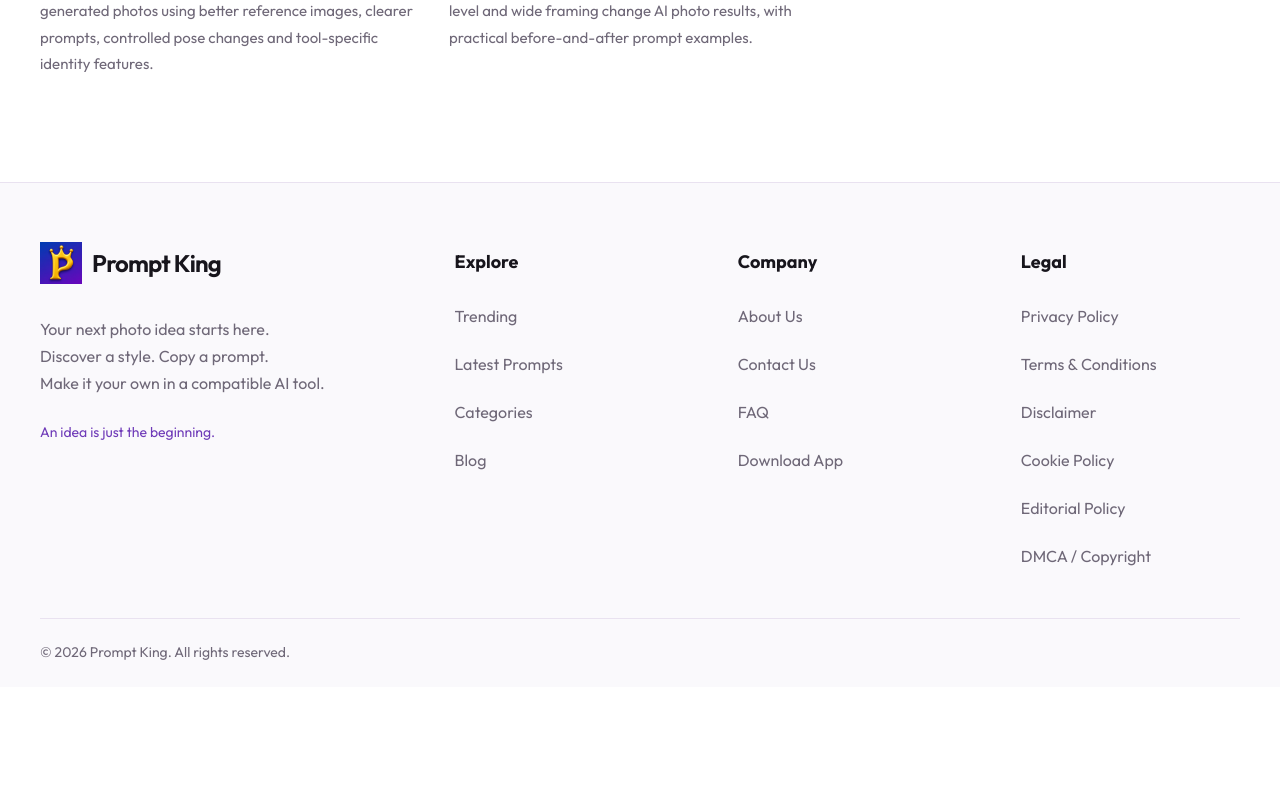
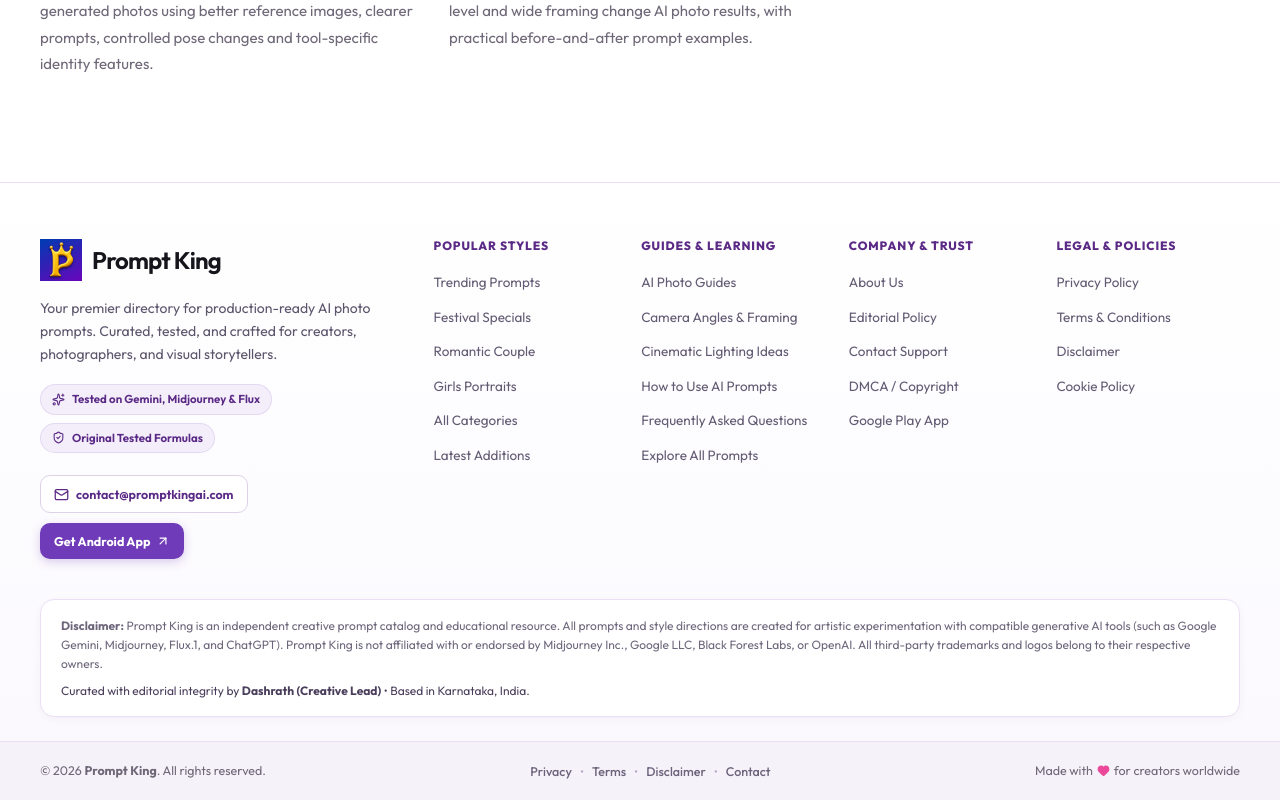
Before and after one commit to DashrathDev/promptkingai, a Next.js app: page /blog in a window 1280 px wide. Shown: the part 1061-1861 px from the top of the page. Before the commit the page ends 1748 px from the top, so only its background shows below. Built offline with nearby package versions, Linux system fonts and the light colour scheme; no server answers.

Commit message:
feat: Remove menu search button and elevate footer with modern design & E-E-A-T trust signals

```diff
--- a/app/globals.css
+++ b/app/globals.css
@@ -2478,87 +2478,286 @@ summary:focus-visible {
   }
 }
 
-/* Footer: consistent typography and 4 / 2 / 1 responsive columns. */
+/* ========================================================
+   MODERN PREMIUM FOOTER & E-E-A-T TRUST COMPLIANCE
+   ======================================================== */
 .footer {
-  border-top: 1px solid var(--border);
+  border-top: 1px solid #ebdff5;
   padding-top: 56px;
-  background: #faf9fc;
-}
+  background: linear-gradient(180deg, #ffffff 0%, #faf8fd 100%);
+  color: var(--text);
+  box-sizing: border-box;
+}
+
 .footer-grid {
   display: grid;
-  grid-template-columns: minmax(0, 1.6fr) repeat(3, minmax(0, 1fr));
-  column-gap: 64px;
-  row-gap: 48px;
+  grid-template-columns: 1.2fr 2.8fr;
+  gap: 48px;
   align-items: start;
   padding-bottom: 40px;
 }
-.footer-grid > div { min-width: 0; }
-.footer-grid p {
-  max-width: 34ch;
-  margin-top: 24px;
-  font-size: 16px;
-  line-height: 1.7;
-}
-.footer-note {
-  display: block;
-  margin-top: 24px;
-  color: var(--purple);
+
+.footer-brand-col {
+  display: flex;
+  flex-direction: column;
+  gap: 16px;
+}
+
+.footer-bio {
   font-size: 14px;
-  line-height: 1.7;
-}
-.footer h2 {
-  margin: 10px 0 20px;
-  font-size: 18px;
+  line-height: 1.65;
+  color: #5c556b;
+  margin: 0;
+  max-width: 36ch;
+}
+
+.footer-badges {
+  display: flex;
+  flex-direction: column;
+  gap: 8px;
+  margin-top: 2px;
+}
+
+.footer-badge {
+  display: inline-flex;
+  align-items: center;
+  gap: 7px;
+  font-size: 11.5px;
+  font-weight: 650;
+  color: var(--deep);
+  background: rgba(111, 59, 184, 0.07);
+  padding: 5px 11px;
+  border-radius: 9999px;
+  width: fit-content;
+  border: 1px solid rgba(111, 59, 184, 0.12);
+}
+
+.footer-contact-box {
+  display: flex;
+  flex-wrap: wrap;
+  gap: 10px;
+  margin-top: 6px;
+}
+
+.footer-email-link {
+  display: inline-flex;
+  align-items: center;
+  gap: 7px;
+  font-size: 12.5px;
+  font-weight: 650;
+  color: var(--deep);
+  background: #ffffff;
+  padding: 8px 13px;
+  border-radius: 10px;
+  border: 1px solid #ddd2e8;
+  text-decoration: none;
+  transition: all 0.2s ease;
+}
+
+.footer-email-link:hover {
+  background: var(--wash);
+  border-color: var(--purple);
+  color: var(--purple);
+  transform: translateY(-1px);
+}
+
+.footer-app-cta {
+  display: inline-flex;
+  align-items: center;
+  gap: 6px;
+  font-size: 12.5px;
   font-weight: 700;
+  color: #ffffff;
+  background: var(--purple);
+  padding: 8px 14px;
+  border-radius: 10px;
+  text-decoration: none;
+  box-shadow: 0 3px 10px rgba(111, 59, 184, 0.25);
+  transition: all 0.2s ease;
+}
+
+.footer-app-cta:hover {
+  background: var(--deep);
+  transform: translateY(-1px);
+  box-shadow: 0 5px 14px rgba(111, 59, 184, 0.35);
+}
+
+.footer-nav-columns {
+  display: grid;
+  grid-template-columns: repeat(4, 1fr);
+  gap: 24px;
+}
+
+.footer-col {
+  min-width: 0;
+}
+
+.footer-heading {
+  margin: 0 0 16px;
+  font-size: 12px;
+  font-weight: 800;
+  letter-spacing: 0.9px;
+  text-transform: uppercase;
+  color: var(--deep);
+}
+
+.footer-links {
+  list-style: none;
+  padding: 0;
+  margin: 0;
+  display: flex;
+  flex-direction: column;
+  gap: 9px;
+}
+
+.footer-links li a {
+  display: inline-block;
+  font-size: 13.5px;
+  color: #635b73;
+  text-decoration: none;
+  transition: all 0.18s ease;
   line-height: 1.4;
-  letter-spacing: 0;
-}
-.footer ul { list-style: none; padding: 0; margin: 0; }
-.footer li { margin: 0 0 4px; color: var(--muted); }
-.footer li:last-child { margin-bottom: 0; }
-.footer li a {
-  display: flex;
-  align-items: center;
-  min-height: 44px;
-  padding: 6px 0;
-  font-size: 16px;
+}
+
+.footer-links li a:hover {
+  color: var(--purple);
+  transform: translateX(3px);
+}
+
+/* Compliance & E-E-A-T Disclaimer Banner */
+.footer-disclaimer-wrap {
+  padding-bottom: 24px;
+}
+
+.footer-disclaimer-card {
+  background: #ffffff;
+  border: 1px solid #ebdff5;
+  border-radius: 14px;
+  padding: 16px 20px;
+  display: flex;
+  flex-direction: column;
+  gap: 8px;
+  box-shadow: 0 2px 8px rgba(74, 30, 109, 0.04);
+}
+
+.footer-disclaimer-text {
+  font-size: 12px;
+  line-height: 1.6;
+  color: #6e677c;
+  margin: 0;
+}
+
+.footer-author-text {
+  font-size: 12px;
   line-height: 1.5;
-  overflow-wrap: anywhere;
-  border-radius: 6px;
-}
-.footer .brand { min-height: 48px; }
-.footer li a:hover { color: var(--purple); background: var(--wash); }
+  color: #4a3e5c;
+  margin: 0;
+}
+
+/* Bottom Bar */
+.footer-bottom-wrap {
+  border-top: 1px solid #ebdff5;
+  background: #f5f2f9;
+}
+
 .footer-bottom {
   display: flex;
+  align-items: center;
   justify-content: space-between;
-  align-items: flex-start;
   flex-wrap: wrap;
-  gap: 16px 32px;
-  border-top: 1px solid var(--border);
-  padding-block: 22px;
-  color: var(--muted);
-  font-size: 14px;
-  line-height: 1.7;
-}
-@media (max-width: 1023px) {
-  .footer { padding-top: 56px; }
+  gap: 14px;
+  padding-block: 18px;
+  font-size: 12.5px;
+  color: #6b637b;
+}
+
+.footer-copyright {
+  margin: 0;
+}
+
+.footer-legal-quick {
+  display: flex;
+  align-items: center;
+  gap: 8px;
+}
+
+.footer-legal-quick a {
+  color: #6b637b;
+  text-decoration: none;
+  font-weight: 500;
+  transition: color 0.18s ease;
+}
+
+.footer-legal-quick a:hover {
+  color: var(--purple);
+}
+
+.footer-dot {
+  color: #b5a9c4;
+}
+
+.footer-love {
+  display: inline-flex;
+  align-items: center;
+  gap: 4px;
+  margin: 0;
+}
+
+.heart-icon {
+  color: #ec4899;
+  fill: #ec4899;
+}
+
+/* Responsive adjustments */
+@media (max-width: 1024px) {
   .footer-grid {
-    grid-template-columns: repeat(2, minmax(0, 1fr));
-    column-gap: 48px;
-    row-gap: 44px;
-    padding-bottom: 40px;
-  }
-}
+    grid-template-columns: 1fr;
+    gap: 36px;
+  }
+  .footer-bio {
+    max-width: 100%;
+  }
+  .footer-nav-columns {
+    grid-template-columns: repeat(2, 1fr);
+    gap: 32px 24px;
+  }
+}
+
 @media (max-width: 639px) {
-  .footer { padding-top: 48px; }
+  .footer {
+    padding-top: 40px;
+  }
   .footer-grid {
-    grid-template-columns: minmax(0, 1fr);
-    gap: 36px;
-    padding-bottom: 40px;
-  }
-  .footer h2 { margin-bottom: 16px; }
-  .footer li a { font-size: 16px; }
-  .footer-bottom { flex-direction: column; gap: 12px; padding-block: 22px; }
+    gap: 28px;
+    padding-bottom: 28px;
+  }
+  .footer-nav-columns {
+    grid-template-columns: repeat(2, 1fr);
+    gap: 24px 14px;
+  }
+  .footer-heading {
+    font-size: 11.5px;
+    margin-bottom: 11px;
+  }
+  .footer-links li a {
+    font-size: 13px;
+  }
+  .footer-disclaimer-card {
+    padding: 14px 16px;
+  }
+  .footer-disclaimer-text,
+  .footer-author-text {
+    font-size: 11.5px;
+  }
+  .footer-bottom {
+    flex-direction: column;
+    align-items: flex-start;
+    gap: 10px;
+    padding-block: 16px;
+  }
+  .footer-legal-quick {
+    flex-wrap: wrap;
+  }
 }
 
 .pagination {
--- a/components/Footer.js
+++ b/components/Footer.js
@@ -1,60 +1,139 @@
 import Link from "next/link";
 import Brand from "./Brand";
 import { PLAY_STORE_URL } from "@/lib/site";
-const groups = {
-  Explore: [
-    ["Trending", "/category/trending"],
-    ["Latest Prompts", "/latest"],
-    ["Categories", "/categories"],
-    ["Blog", "/blog"],
+import { Mail, Sparkles, ArrowUpRight, ShieldCheck, Heart } from "lucide-react";
+
+const footerSections = [
+  {
+    title: "Popular Styles",
+    links: [
+      ["Trending Prompts", "/category/trending"],
+      ["Festival Specials", "/category/festival"],
+      ["Romantic Couple", "/category/couple"],
+      ["Girls Portraits", "/category/girls"],
+      ["All Categories", "/categories"],
+      ["Latest Additions", "/latest"],
     ],
-  Company: [
+  },
+  {
+    title: "Guides & Learning",
+    links: [
+      ["AI Photo Guides", "/blog"],
+      ["Camera Angles & Framing", "/blog/ai-photo-prompt-camera-angles-framing"],
+      ["Cinematic Lighting Ideas", "/blog/cinematic-portrait-prompt-ideas"],
+      ["How to Use AI Prompts", "/blog/how-to-use-ai-photo-prompts"],
+      ["Frequently Asked Questions", "/faq"],
+      ["Explore All Prompts", "/explore"],
+    ],
+  },
+  {
+    title: "Company & Trust",
+    links: [
       ["About Us", "/about"],
-    ["Contact Us", "/contact"],
-    ["FAQ", "/faq"],
-    ["Download App", PLAY_STORE_URL],
+      ["Editorial Policy", "/editorial-policy"],
+      ["Contact Support", "/contact"],
+      ["DMCA / Copyright", "/dmca"],
+      ["Google Play App", PLAY_STORE_URL],
     ],
-  Legal: [
+  },
+  {
+    title: "Legal & Policies",
+    links: [
       ["Privacy Policy", "/privacy-policy"],
       ["Terms & Conditions", "/terms"],
       ["Disclaimer", "/disclaimer"],
       ["Cookie Policy", "/cookie-policy"],
-    ["Editorial Policy", "/editorial-policy"],
-    ["DMCA / Copyright", "/dmca"],
     ],
-};
+  },
+];
+
 export default function Footer() {
   return (
     <footer className="footer">
+      {/* Main Grid */}
       <div className="container footer-grid">
-        <div>
+        {/* Brand & Mission Column */}
+        <div className="footer-brand-col">
           <Brand />
-          <p>
-            Your next photo idea starts here.
-            <br />
-            Discover a style. Copy a prompt.
-            <br />
-            Make it your own in a compatible AI tool.
+          <p className="footer-bio">
+            Your premier directory for production-ready AI photo prompts.
+            Curated, tested, and crafted for creators, photographers, and visual storytellers.
           </p>
-          <span className="footer-note">An idea is just the beginning.</span>
+
+          <div className="footer-badges">
+            <span className="footer-badge">
+              <Sparkles size={13} /> Tested on Gemini, Midjourney & Flux
+            </span>
+            <span className="footer-badge">
+              <ShieldCheck size={13} /> Original Tested Formulas
+            </span>
           </div>
-        {Object.entries(groups).map(([name, links]) => (
-          <div key={name}>
-            <h2>{name}</h2>
-            <ul>
-              {links.map(([title, url]) => (
+
+          <div className="footer-contact-box">
+            <a href="mailto:contact@promptkingai.com" className="footer-email-link">
+              <Mail size={15} />
+              <span>contact@promptkingai.com</span>
+            </a>
+            <a href={PLAY_STORE_URL} className="footer-app-cta" target="_blank" rel="noopener noreferrer">
+              <span>Get Android App</span>
+              <ArrowUpRight size={14} />
+            </a>
+          </div>
+        </div>
+
+        {/* Links Columns */}
+        <div className="footer-nav-columns">
+          {footerSections.map((section) => (
+            <div key={section.title} className="footer-col">
+              <h3 className="footer-heading">{section.title}</h3>
+              <ul className="footer-links">
+                {section.links.map(([title, url]) => (
                   <li key={title}>
-                  <Link href={url}>{title}</Link>
+                    <Link
+                      href={url}
+                      {...(url.startsWith("http") ? { target: "_blank", rel: "noopener noreferrer" } : {})}
+                    >
+                      {title}
+                    </Link>
                   </li>
                 ))}
               </ul>
             </div>
           ))}
         </div>
+      </div>
+
+      {/* Compliance & E-E-A-T Disclaimer Banner */}
+      <div className="container footer-disclaimer-wrap">
+        <div className="footer-disclaimer-card">
+          <p className="footer-disclaimer-text">
+            <strong>Disclaimer:</strong> Prompt King is an independent creative prompt catalog and educational resource. All prompts and style directions are created for artistic experimentation with compatible generative AI tools (such as Google Gemini, Midjourney, Flux.1, and ChatGPT). Prompt King is not affiliated with or endorsed by Midjourney Inc., Google LLC, Black Forest Labs, or OpenAI. All third-party trademarks and logos belong to their respective owners.
+          </p>
+          <p className="footer-author-text">
+            Curated with editorial integrity by <strong>Dashrath (Creative Lead)</strong> &bull; Based in Karnataka, India.
+          </p>
+        </div>
+      </div>
+
+      {/* Bottom Bar */}
+      <div className="footer-bottom-wrap">
         <div className="container footer-bottom">
-        <span>
-          © {new Date().getFullYear()} Prompt King. All rights reserved.
-        </span>
+          <p className="footer-copyright">
+            &copy; {new Date().getFullYear()} <strong>Prompt King</strong>. All rights reserved.
+          </p>
+          <div className="footer-legal-quick">
+            <Link href="/privacy-policy">Privacy</Link>
+            <span className="footer-dot">&bull;</span>
+            <Link href="/terms">Terms</Link>
+            <span className="footer-dot">&bull;</span>
+            <Link href="/disclaimer">Disclaimer</Link>
+            <span className="footer-dot">&bull;</span>
+            <Link href="/contact">Contact</Link>
+          </div>
+          <p className="footer-love">
+            Made with <Heart size={13} className="heart-icon" /> for creators worldwide
+          </p>
+        </div>
       </div>
     </footer>
   );
```
Also changed, not shown: components/Header.js (+1 -8 lines). Lines whose indentation alone changed are shown as unchanged.
